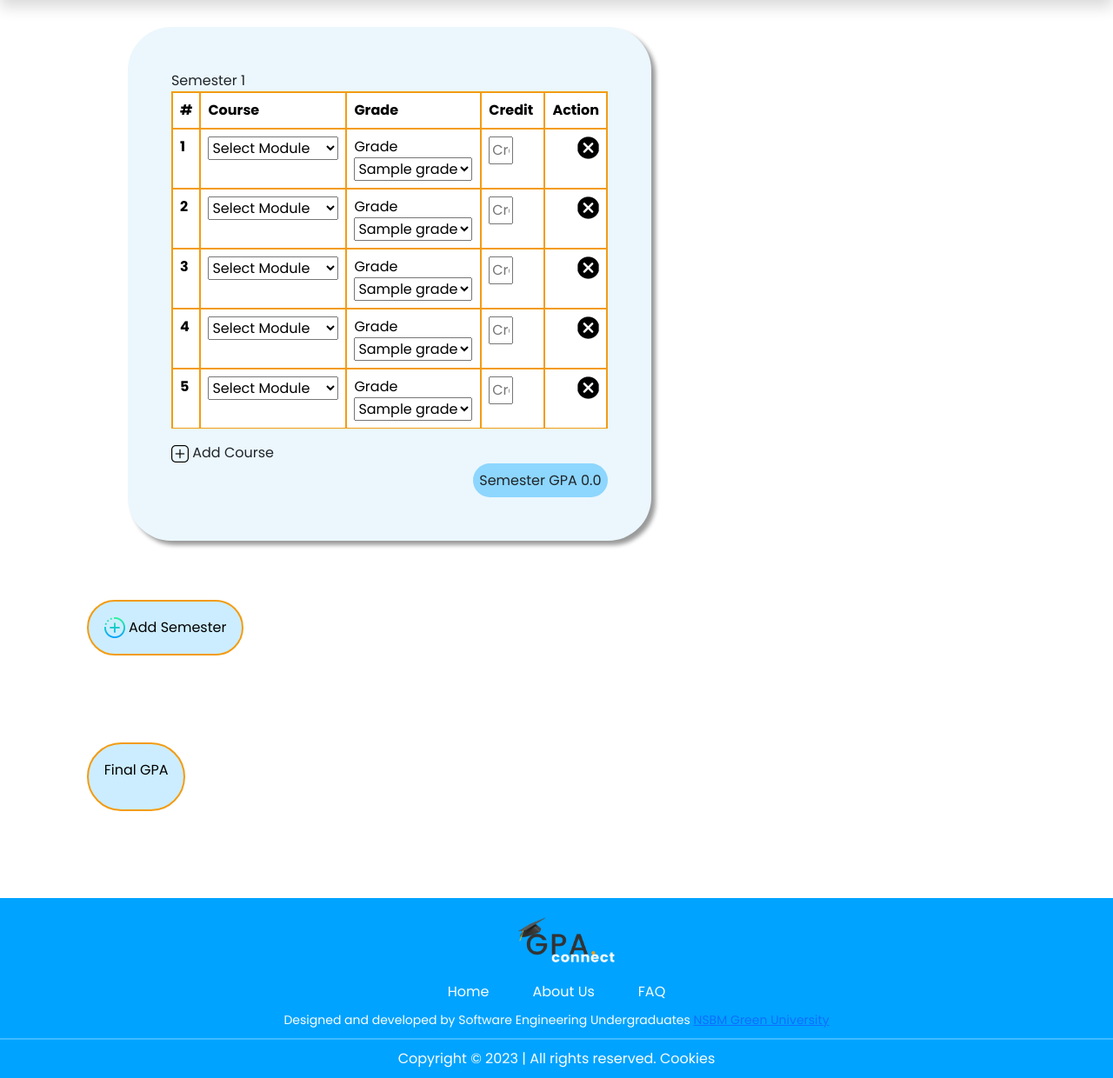
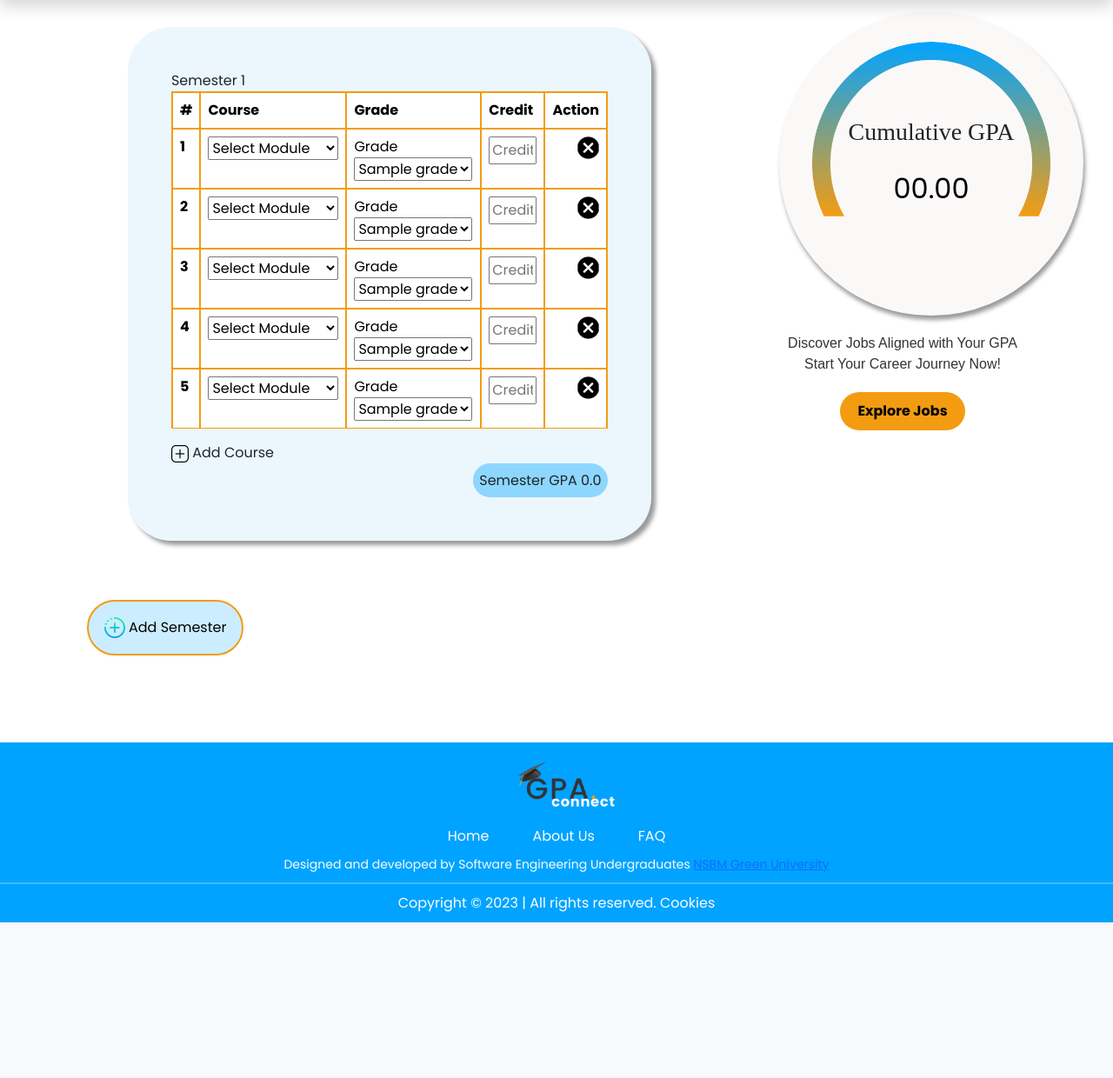
Before and after one commit to KumudithaRanasinghe/GPA_Connect, a Flask app: template Templates/testcalgpa.html in a window 1280 px wide. Shown: the part 96-1336 px from the top of the page at 87% size. After the commit the page ends 1157 px from the top, so only its background shows below. Run offline with Flask 3, Linux system fonts and the light colour scheme; the template is opened without the code that fills it: most values are stand-ins (such as "Sample title", 1, 10 or a date in 2020).

Commit message:
design final gpa output

```diff
--- a/Templates/cal_gpa.html
+++ b/Templates/cal_gpa.html
@@ -3,8 +3,8 @@
 <head>
     <meta charset="UTF-8">
     <meta name="viewport" content="width=device-width, initial-scale=1.0">
-    <link rel="stylesheet" href="/Assets/CSS/main.css">
-    <link rel="stylesheet" href="/Assets/CSS/cal_gpa.css">
+    <link rel="stylesheet" href="/static/CSS/main.css">
+    <link rel="stylesheet" href="/static/CSS/cal_gpa.css">
 
     <!-- Bootstrap CSS - CDN -->
     <link
--- a/Templates/testcalgpa.html
+++ b/Templates/testcalgpa.html
@@ -391,8 +391,42 @@ function checkItemAvailability(itemId) { //check rows availability. prevent from
 
                 </div>
             </div>
+
+
+
         </div>
         </form>
+        <div class="cal_circle">
+            <div class="circle_inner">
+                <div class="inner_circle_img">
+                    <img src="{{url_for('static', filename='Images/circle_inner.png')}}" alt="cal_icon" class="cal_icon">
+                    <div class="text-overlay">
+                        <h3>Cumulative GPA</h3>
+                        <span class="content">
+                            <button id="btnFinalGpa" class="btnFinalGpa" onclick="finalGpa(event)">
+                                <p id="finalGpa">00.00</p>
+                            </button>
+                        </span>
+                    </div>
+                </div>
+            </div>
+
+
+          </div>
+
+
+          <p class="paragraph">
+            Discover Jobs Aligned with Your GPA<br>
+            Start Your Career Journey Now!
+          </p>
+          <div class="job_explore">
+
+            <button class="job_explore_btn">
+
+             <span class="txt">Explore Jobs</span>
+          </button>
+
+          </div>
         </section>
         <!-- add sememster button -->
         <div class="add_sem">
@@ -400,13 +434,6 @@ function checkItemAvailability(itemId) { //check rows availability. prevent from
             <img src="{{url_for('static', filename='Images/post.png')}}" alt="plus" class="plus">
             Add Semester
         </button>
-        </div>
-
-        <div class="add_sem">
-            <button id="btnFinalGpa" class="add_sem_btn" onclick="finalGpa(event)">
-                Final GPA <p id="finalGpa"></p>
-            </button>
-
         </div>
 
 {% endblock %}
--- a/static/CSS/cal_gpa.css
+++ b/static/CSS/cal_gpa.css
@@ -62,9 +62,14 @@
   text-align: left;
 }
 
-.table th {
-  background-color: yellow; /* Background color for header cells */
+.table td select{
+  max-width: 20rem;
+  overflow: hidden;
 }
+
+/* .table th {
+  background: yellow; /* Background color for header cells
+} */
 
 
 
@@ -76,7 +81,7 @@
 
 /* Input styles */
 input {
-  width: 50%;
+  width: 100%;
   padding: 2px;
 }
 
@@ -107,6 +112,9 @@ input {
 /* Delete btn style */
 
 .delete_course_btn{
+  display: flex;
+  justify-content: center;
+  align-items: center;
   text-decoration: none;
   background-color: transparent;
   border: none;
@@ -153,15 +161,19 @@ box-shadow: 2px 5px 5px rgba(0, 0, 0, 0.4);
   display: block;
 }
 
-.content {
-  font-family: "Popins", sans-serif;
-  font-size:40px;
-  color: rgb(0, 0, 0);
-  text-align: center;
+.btnFinalGpa{
+  padding: 1rem;
+  margin-bottom: 0;
+  width: 10rem;
+  height: 4rem;
+  background: transparent;
+  border: none;
+  border-radius: 3rem;
+  font-size: 2rem;
   align-items: center;
- ;
+  justify-content: center;
+}
 
-}
 
 .text-overlay {
   position: absolute;
```
